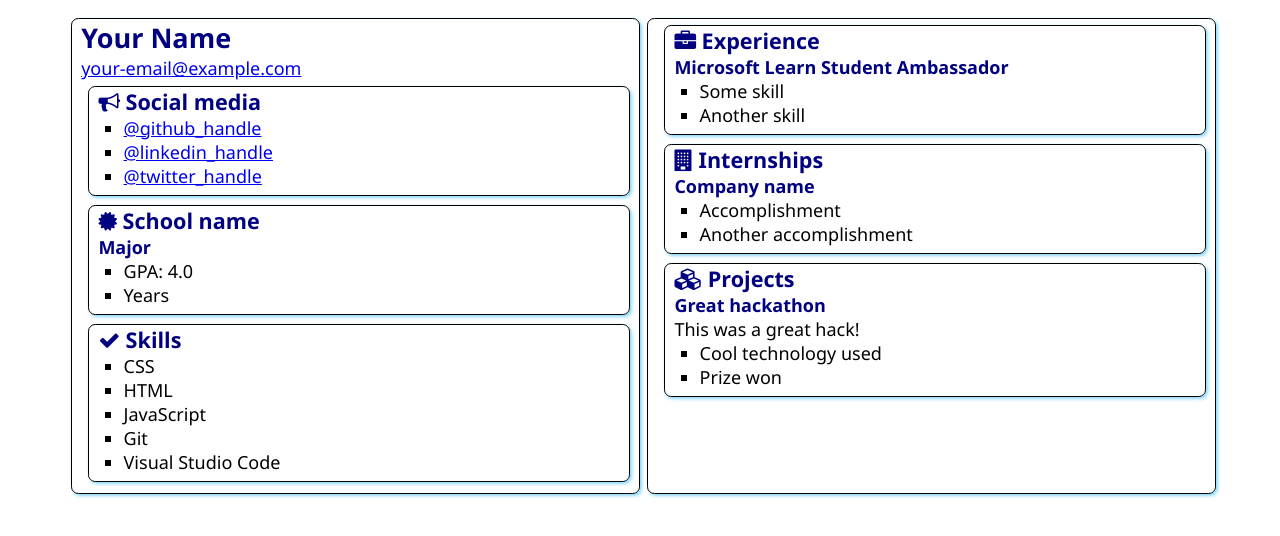
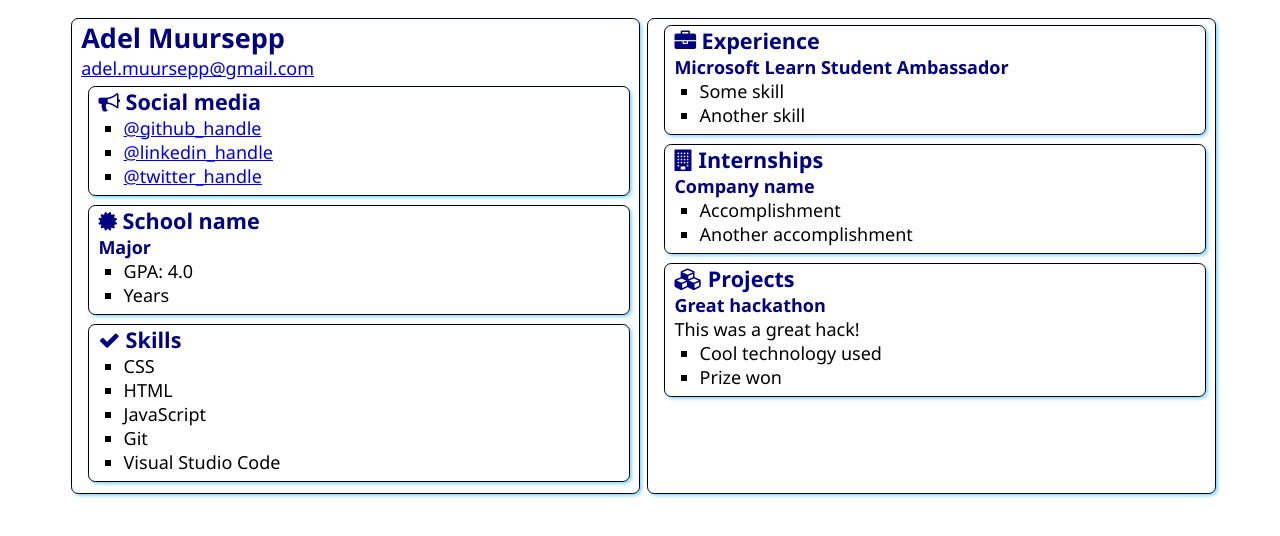
Before and after one commit to adelmuursepp/SATechnicalOnboarding, a plain HTML site: page src/index.html in a window 1280 px wide. Drawn offline with Linux system fonts and the light colour scheme.

Commit message:
Hosted on Azure and added my name

```diff
--- a/src/index.html
+++ b/src/index.html
@@ -12,8 +12,8 @@
 <body>
     <main>
         <article class="box">
-            <h1>Your Name</h1>
-            <div><a href="mailto:your.email@example.com">your-email@example.com</a></div>
+            <h1>Adel Muursepp</h1>
+            <div><a href="mailto:adel.muursepp@gmail.com">adel.muursepp@gmail.com</a></div>
 
             <section class="box">
                 <h2>
```
